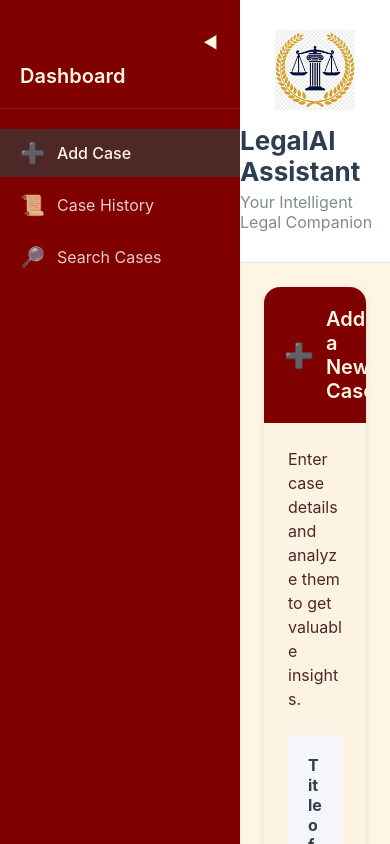
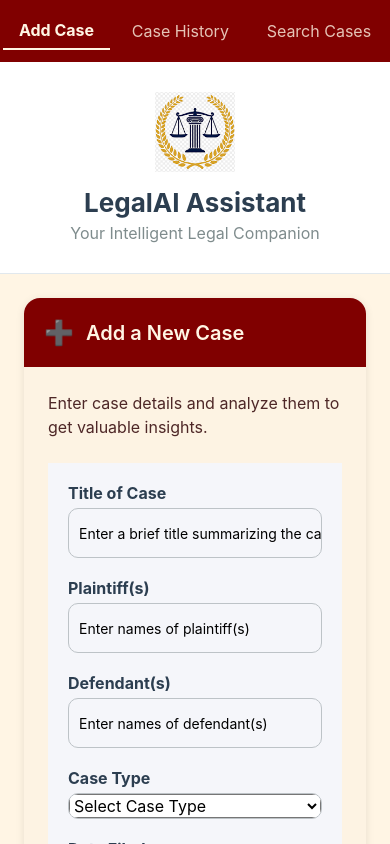
Before and after one commit to riddhikul/JusticeMet, a React Native app: screen /Home in a window 390 px wide. Built offline with nearby package versions, Linux system fonts and the light colour scheme.

Commit message:
removed sidebar and added navbar

```diff
--- a/components/HomeScreen.js
+++ b/components/HomeScreen.js
@@ -9,12 +9,10 @@ const HomeScreen = ({ navigation }) => {
   const [searchTitle, setSearchTitle] = useState('');
   const [searchResults, setSearchResults] = useState([]);
   const [activeSection, setActiveSection] = useState('add-case');
-  const [isSidebarOpen, setIsSidebarOpen] = useState(true);
 
   const handleSearchCase = async () => {
     try {
       const results = await searchCase(searchTitle);
-      console.log('Search Results:', results);
       setSearchResults(results);
       Alert.alert('Search Results', `${results.length} case(s) found`);
     } catch (error) {
@@ -22,56 +20,24 @@ const HomeScreen = ({ navigation }) => {
     }
   };
 
-  const SidebarItem = ({ icon, title, section }) => (
+  const NavbarItem = ({ title, section }) => (
     <TouchableOpacity
-      style={[
-        styles.sidebarItem,
-        activeSection === section && styles.activeSidebarItem,
-        !isSidebarOpen && styles.collapsedSidebarItem
-      ]}
+      style={[styles.navbarItem, activeSection === section && styles.activeNavbarItem]}
       onPress={() => setActiveSection(section)}
     >
-      <Text style={[
-        styles.sidebarIcon,
-        activeSection === section && styles.activeSidebarIcon
-      ]}>
-        {icon}
+      <Text style={[styles.navbarText, activeSection === section && styles.activeNavbarText]}>
+        {title}
       </Text>
-      {isSidebarOpen && (
-        <Text style={[
-          styles.sidebarText,
-          activeSection === section && styles.activeSidebarText
-        ]}>
-          {title}
-        </Text>
-      )}
     </TouchableOpacity>
   );
 
   return (
     <View style={styles.container}>
-      {/* Sidebar */}
-      <View style={[styles.sidebar, !isSidebarOpen && styles.sidebarCollapsed]}>
-        <TouchableOpacity
-          style={[styles.toggleButton, !isSidebarOpen && styles.toggleButtonCollapsed]}
-          onPress={() => setIsSidebarOpen(!isSidebarOpen)}
-        >
-          <Text style={styles.toggleButtonText}>
-            {isSidebarOpen ? '◀' : '▶'}
-          </Text>
-        </TouchableOpacity>
-
-        {isSidebarOpen && (
-          <View style={styles.sidebarHeader}>
-            <Text style={styles.sidebarTitle}>Dashboard</Text>
-          </View>
-        )}
-
-        <View style={styles.sidebarContent}>
-          <SidebarItem icon="➕" title="Add Case" section="add-case" />
-          <SidebarItem icon="📜" title="Case History" section="case-history" />
-          <SidebarItem icon="🔎" title="Search Cases" section="search-cases" />
-        </View>
+      {/* Navbar */}
+      <View style={styles.navbar}>
+        <NavbarItem title="Add Case" section="add-case" />
+        <NavbarItem title="Case History" section="case-history" />
+        <NavbarItem title="Search Cases" section="search-cases" />
       </View>
 
       {/* Main Content */}
@@ -155,75 +121,31 @@ const HomeScreen = ({ navigation }) => {
 const styles = StyleSheet.create({
   container: {
     flex: 1,
-    flexDirection: 'row',
     backgroundColor: '#FFF5E4',
   },
-  sidebar: {
-    width: 240,
+  navbar: {
+    flexDirection: 'row',
+    justifyContent: 'space-around',
+    alignItems: 'center',
     backgroundColor: '#800000',
-    paddingTop: 20,
-    transition: 'width 0.3s ease',
+    paddingVertical: 12,
   },
-  sidebarCollapsed: {
-    width: 64,
+  navbarItem: {
+    paddingVertical: 8,
+    paddingHorizontal: 16,
   },
-  sidebarHeader: {
-    paddingHorizontal: 20,
-    paddingBottom: 20,
-    borderBottomWidth: 1,
-    borderBottomColor: 'rgba(255,255,255,0.1)',
+  activeNavbarItem: {
+    borderBottomWidth: 2,
+    borderBottomColor: '#FFF5E4',
   },
-  sidebarContent: {
-    paddingTop: 20,
+  navbarText: {
+    fontSize: 16,
+    color: '#FFF5E4',
+    opacity: 0.8,
   },
-  toggleButton: {
-    alignSelf: 'flex-end',
-    padding: 12,
-    marginRight: 10,
-  },
-  toggleButtonCollapsed: {
-    alignSelf: 'center',
-    marginRight: 0,
-  },
-  toggleButtonText: {
-    color: '#FFF5E4',
-    fontSize: 16,
-  },
-  sidebarTitle: {
-    fontSize: 20,
-    color: '#FFF5E4',
-    fontWeight: '600',
-  },
-  sidebarItem: {
-    flexDirection: 'row',
-    alignItems: 'center',
-    paddingVertical: 12,
-    paddingHorizontal: 20,
-    marginBottom: 4,
-  },
-  collapsedSidebarItem: {
-    justifyContent: 'center',
-    paddingHorizontal: 0,
-  },
-  activeSidebarItem: {
-    backgroundColor: '#4E2727',
-  },
-  sidebarIcon: {
-    fontSize: 20,
-    marginRight: 12,
-    opacity: 0.8,
-    color: '#FFF5E4',
-  },
-  activeSidebarIcon: {
+  activeNavbarText: {
     opacity: 1,
-  },
-  sidebarText: {
-    color: 'rgba(255,255,255,0.8)',
-    fontSize: 16,
-  },
-  activeSidebarText: {
-    color: '#FFF5E4',
-    fontWeight: '500',
+    fontWeight: 'bold',
   },
   content: {
     flex: 1,
@@ -298,34 +220,6 @@ const styles = StyleSheet.create({
     fontSize: 16,
     fontWeight: '500',
   },
-  resultsContainer: {
-    marginTop: 24,
-  },
-  resultsTitle: {
-    fontSize: 18,
-    fontWeight: '600',
-    color: '#4E2727',
-    marginBottom: 16,
-  },
-  resultItemContainer: {
-    backgroundColor: '#FFF',
-    padding: 16,
-    borderRadius: 12,
-    marginBottom: 12,
-    borderWidth: 1,
-    borderColor: 'rgba(128, 0, 0, 0.1)',
-  },
-  caseTitle: {
-    fontSize: 16,
-    fontWeight: '600',
-    color: '#800000',
-    marginBottom: 8,
-  },
-  caseDescription: {
-    fontSize: 14,
-    color: '#4E2727',
-    lineHeight: 20,
-  },
 });
 
 export default HomeScreen;
```
